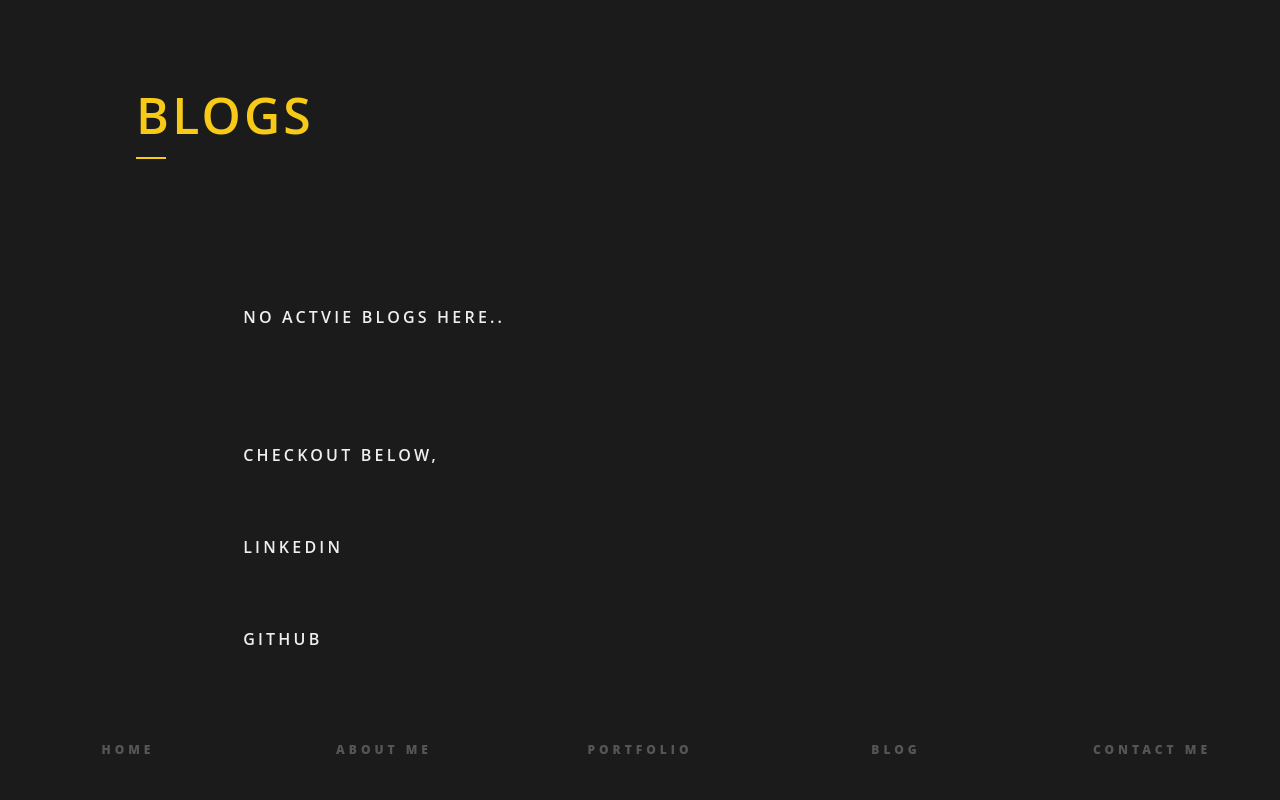
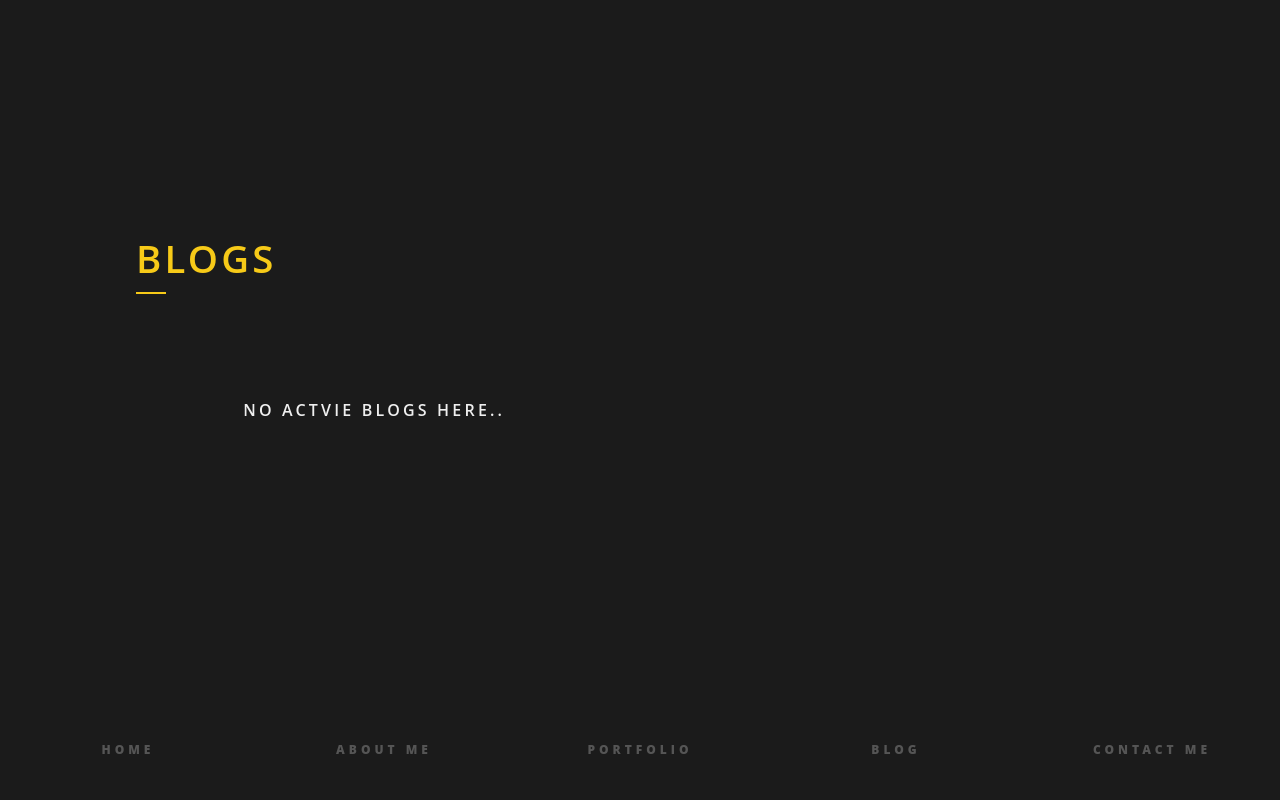
Before and after one commit to nochrome518/portfolio, a plain HTML site: page html/blog.html in a window 1280 px wide. Drawn offline with nearby package versions, Linux system fonts and the light colour scheme.

Commit message:
profile updated

```diff
--- a/css/contactme.css
+++ b/css/contactme.css
@@ -130,7 +130,7 @@ a {
   }
   section .title {
     max-width: 60%;
-    font-size: 2.6vw;
+    font-size: 2vw;
     width: 100%;
     align-self: center;
     transform: translateY(-50px);
--- a/html/blog.html
+++ b/html/blog.html
@@ -26,11 +26,6 @@
           <br><br>
           <a target="_blanck" href=""><span>no actvie blogs here..</span></a>
             <br><br> <br>
-            <a target="_blanck" href=""><span>CHECKOUT below,</span></a>
-            <br><br>
-            <a  href="https://www.linkedin.com/in/kiran-shankar-k-098a20206/"><span>LinkedIn</span></a>
-            <br><br>
-            <a target="_blanck" href="https://github.com/nochrome518"><span>GitHub</span></a>
         </div>
 
         </div>
```
Also changed, not shown: html/contactme.html (+1 -1 lines), html/portfolio.html (+4 -4 lines).
